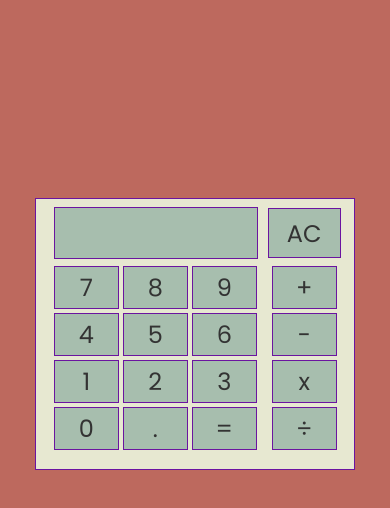
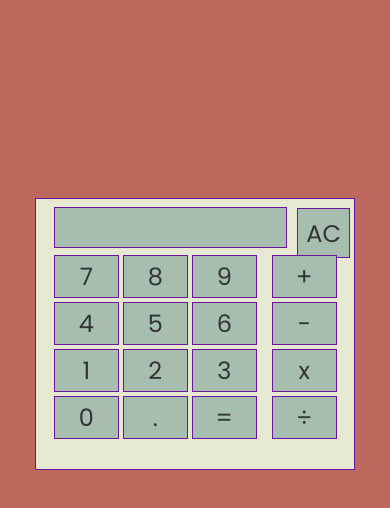
Before and after one commit to raunak250803/Calculator, a plain HTML site: page index.html in a window 390 px wide. Shown: the part 118-626 px from the top of the page. Drawn offline with Linux system fonts and the light colour scheme.

Commit message:
Update styles.css

```diff
--- a/styles.css
+++ b/styles.css
@@ -118,3 +118,11 @@ p{
 .btEqual:hover p{
     color: white;
 }
+@media (max-width: 600px) {
+    .output {
+        width: 100%; /* Adjust width for smaller screens */
+        height: auto; /* Allow height to adjust based on content */
+        padding: 10px; /* Reduce padding */
+        font-size: 1rem; /* Adjust font size */
+    }
+}
```
